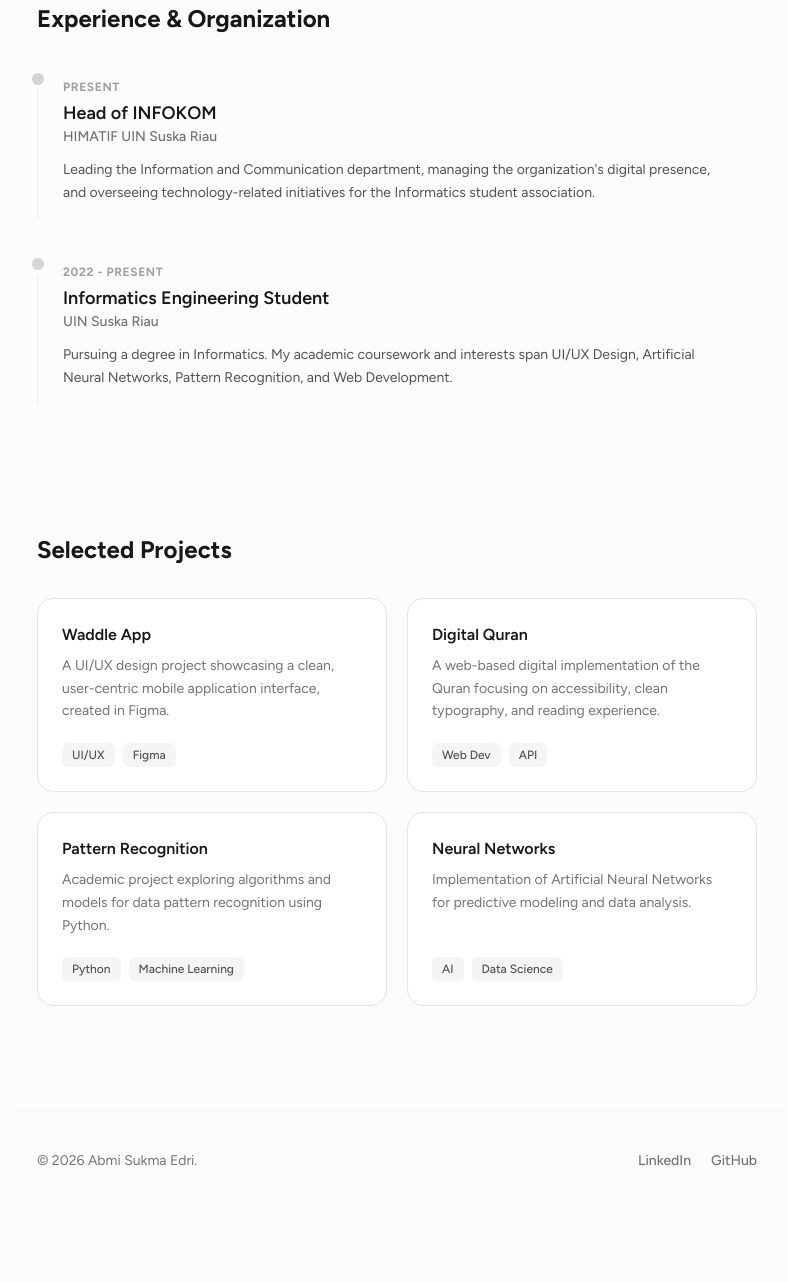
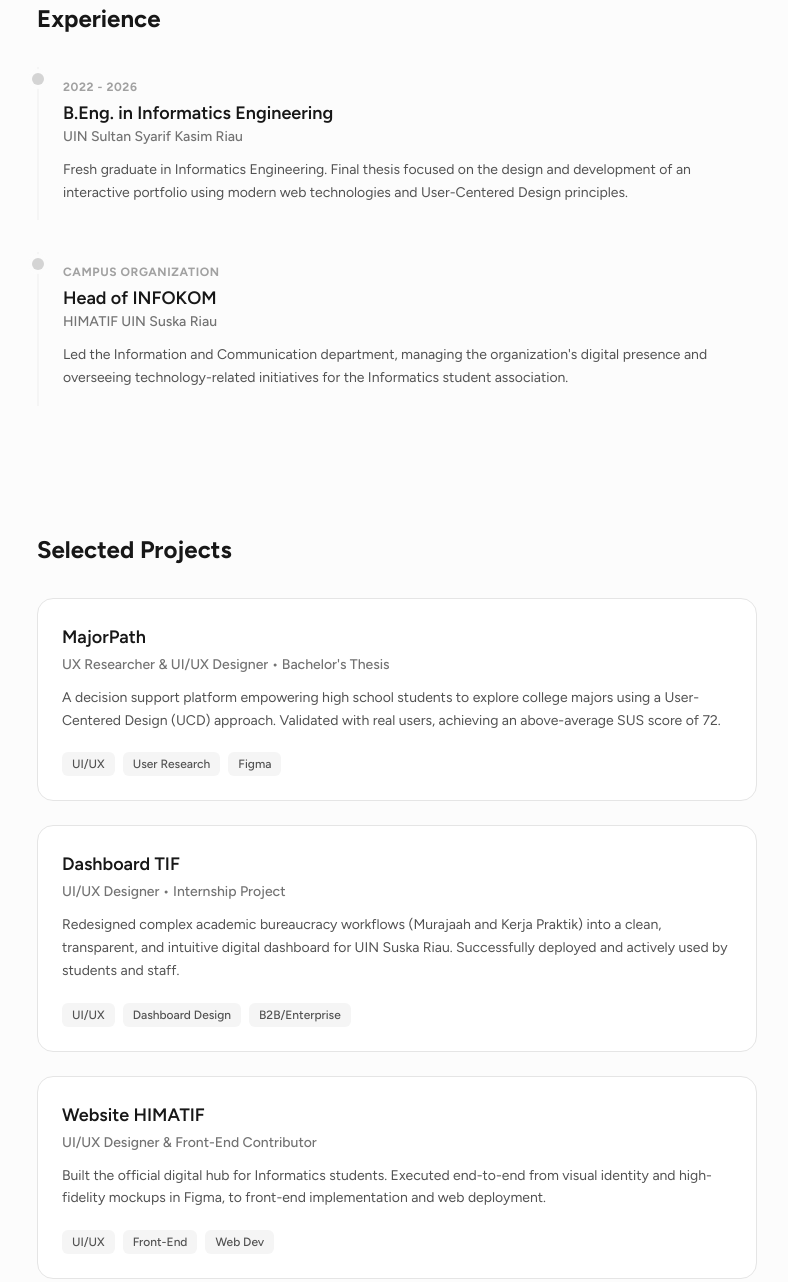
Before and after one commit to AbmiSukma/portofolio-abmise, a website: page index.html in a window 1280 px wide. Shown: the part 547-1829 px from the top of the page, without its empty margins (243-1031 px from the left). Before the commit the page ends 1758 px from the top, so only its background shows below. Drawn offline with Linux system fonts and the light colour scheme.

Commit message:
Update portfolio content: focus on UIN Suska, remove external experience, integrate real projects

```diff
--- a/index.html
+++ b/index.html
@@ -29,39 +29,39 @@
             Hi, I'm Abmi Sukma.
         </h1>
         <p class="text-lg text-neutral-600 leading-relaxed mb-8 max-w-2xl">
-            I'm an Informatics Engineering student at UIN Suska Riau. I focus on <span class="text-neutral-900 font-medium">UI/UX Design</span> and <span class="text-neutral-900 font-medium">Software Development</span>, building simple, clean, and user-centric digital experiences.
+            Fresh graduate in Informatics Engineering from UIN Suska Riau. I am a tinkerer pursuing quiet clarity with playfulness and curiosity—focusing on <span class="text-neutral-900 font-medium">UI/UX Design</span>, building systems, and telling stories.
         </p>
         <div class="flex flex-wrap gap-4">
-            <a href="https://www.linkedin.com/in/abmise/" target="_blank" class="px-5 py-2.5 bg-neutral-900 text-white rounded-lg text-sm font-medium hover:bg-neutral-800 transition-colors shadow-sm">
+            <a href="https://www.linkedin.com/in/abmi-sukma-1948ab250/" target="_blank" class="px-5 py-2.5 bg-neutral-900 text-white rounded-lg text-sm font-medium hover:bg-neutral-800 transition-colors shadow-sm">
                 LinkedIn Profile
             </a>
-            <a href="https://github.com/abmise" target="_blank" class="px-5 py-2.5 bg-white border border-neutral-200 text-neutral-700 rounded-lg text-sm font-medium hover:bg-neutral-50 hover:text-neutral-900 transition-colors shadow-sm">
+            <a href="https://github.com/AbmiSukma" target="_blank" class="px-5 py-2.5 bg-white border border-neutral-200 text-neutral-700 rounded-lg text-sm font-medium hover:bg-neutral-50 hover:text-neutral-900 transition-colors shadow-sm">
                 GitHub
             </a>
         </div>
     </header>
 
-    <!-- Experience & Organization -->
+    <!-- Experience Section -->
     <section id="experience" class="max-w-3xl mx-auto px-6 py-16">
-        <h2 class="text-2xl font-bold mb-8 text-neutral-900">Experience & Organization</h2>
+        <h2 class="text-2xl font-bold mb-8 text-neutral-900">Experience</h2>
 
         <div class="border-l-2 border-neutral-100 pl-6 pb-4">
             <div class="relative -left-[31px] w-3 h-3 bg-neutral-300 rounded-full top-1.5 ring-4 ring-[#fcfcfc]"></div>
-            <div class="mb-1 text-xs font-bold text-neutral-400 tracking-wider uppercase">Present</div>
-            <h3 class="text-lg font-semibold text-neutral-900">Head of INFOKOM</h3>
-            <p class="text-neutral-500 text-sm font-medium mb-3">HIMATIF UIN Suska Riau</p>
+            <div class="mb-1 text-xs font-bold text-neutral-400 tracking-wider uppercase">2022 - 2026</div>
+            <h3 class="text-lg font-semibold text-neutral-900">B.Eng. in Informatics Engineering</h3>
+            <p class="text-neutral-500 text-sm font-medium mb-3">UIN Sultan Syarif Kasim Riau</p>
             <p class="text-sm text-neutral-600 leading-relaxed max-w-2xl">
-                Leading the Information and Communication department, managing the organization's digital presence, and overseeing technology-related initiatives for the Informatics student association.
+                Fresh graduate in Informatics Engineering. Final thesis focused on the design and development of an interactive portfolio using modern web technologies and User-Centered Design principles.
             </p>
         </div>
 
         <div class="border-l-2 border-neutral-100 pl-6 mt-8 pb-4">
             <div class="relative -left-[31px] w-3 h-3 bg-neutral-300 rounded-full top-1.5 ring-4 ring-[#fcfcfc]"></div>
-            <div class="mb-1 text-xs font-bold text-neutral-400 tracking-wider uppercase">2022 - Present</div>
-            <h3 class="text-lg font-semibold text-neutral-900">Informatics Engineering Student</h3>
-            <p class="text-neutral-500 text-sm font-medium mb-3">UIN Suska Riau</p>
+            <div class="mb-1 text-xs font-bold text-neutral-400 tracking-wider uppercase">Campus Organization</div>
+            <h3 class="text-lg font-semibold text-neutral-900">Head of INFOKOM</h3>
+            <p class="text-neutral-500 text-sm font-medium mb-3">HIMATIF UIN Suska Riau</p>
             <p class="text-sm text-neutral-600 leading-relaxed max-w-2xl">
-                Pursuing a degree in Informatics. My academic coursework and interests span UI/UX Design, Artificial Neural Networks, Pattern Recognition, and Web Development.
+                Led the Information and Communication department, managing the organization's digital presence and overseeing technology-related initiatives for the Informatics student association.
             </p>
         </div>
     </section>
@@ -70,52 +70,46 @@
     <section id="projects" class="max-w-3xl mx-auto px-6 py-16">
         <h2 class="text-2xl font-bold mb-8 text-neutral-900">Selected Projects</h2>
 
-        <div class="grid sm:grid-cols-2 gap-5">
+        <div class="grid sm:grid-cols-1 gap-6">
             <!-- Project 1 -->
             <div class="group border border-neutral-200 bg-white rounded-2xl p-6 hover:border-neutral-300 hover:shadow-sm transition-all flex flex-col">
-                <h3 class="font-semibold text-neutral-900 mb-2">Waddle App</h3>
-                <p class="text-sm text-neutral-500 mb-5 leading-relaxed">
-                    A UI/UX design project showcasing a clean, user-centric mobile application interface, created in Figma.
+                <h3 class="font-semibold text-neutral-900 mb-1 text-lg">MajorPath</h3>
+                <p class="text-sm font-medium text-neutral-500 mb-3">UX Researcher & UI/UX Designer • Bachelor's Thesis</p>
+                <p class="text-sm text-neutral-600 mb-5 leading-relaxed">
+                    A decision support platform empowering high school students to explore college majors using a User-Centered Design (UCD) approach. Validated with real users, achieving an above-average SUS score of 72.
                 </p>
                 <div class="flex flex-wrap gap-2 mt-auto">
                     <span class="px-2.5 py-1 bg-neutral-100 text-neutral-600 text-xs rounded-md font-medium">UI/UX</span>
+                    <span class="px-2.5 py-1 bg-neutral-100 text-neutral-600 text-xs rounded-md font-medium">User Research</span>
                     <span class="px-2.5 py-1 bg-neutral-100 text-neutral-600 text-xs rounded-md font-medium">Figma</span>
                 </div>
             </div>
 
             <!-- Project 2 -->
             <div class="group border border-neutral-200 bg-white rounded-2xl p-6 hover:border-neutral-300 hover:shadow-sm transition-all flex flex-col">
-                <h3 class="font-semibold text-neutral-900 mb-2">Digital Quran</h3>
-                <p class="text-sm text-neutral-500 mb-5 leading-relaxed">
-                    A web-based digital implementation of the Quran focusing on accessibility, clean typography, and reading experience.
+                <h3 class="font-semibold text-neutral-900 mb-1 text-lg">Dashboard TIF</h3>
+                <p class="text-sm font-medium text-neutral-500 mb-3">UI/UX Designer • Internship Project</p>
+                <p class="text-sm text-neutral-600 mb-5 leading-relaxed">
+                    Redesigned complex academic bureaucracy workflows (Murajaah and Kerja Praktik) into a clean, transparent, and intuitive digital dashboard for UIN Suska Riau. Successfully deployed and actively used by students and staff.
                 </p>
                 <div class="flex flex-wrap gap-2 mt-auto">
-                    <span class="px-2.5 py-1 bg-neutral-100 text-neutral-600 text-xs rounded-md font-medium">Web Dev</span>
-                    <span class="px-2.5 py-1 bg-neutral-100 text-neutral-600 text-xs rounded-md font-medium">API</span>
+                    <span class="px-2.5 py-1 bg-neutral-100 text-neutral-600 text-xs rounded-md font-medium">UI/UX</span>
+                    <span class="px-2.5 py-1 bg-neutral-100 text-neutral-600 text-xs rounded-md font-medium">Dashboard Design</span>
+                    <span class="px-2.5 py-1 bg-neutral-100 text-neutral-600 text-xs rounded-md font-medium">B2B/Enterprise</span>
                 </div>
             </div>
 
             <!-- Project 3 -->
             <div class="group border border-neutral-200 bg-white rounded-2xl p-6 hover:border-neutral-300 hover:shadow-sm transition-all flex flex-col">
-                <h3 class="font-semibold text-neutral-900 mb-2">Pattern Recognition</h3>
-                <p class="text-sm text-neutral-500 mb-5 leading-relaxed">
-                    Academic project exploring algorithms and models for data pattern recognition using Python.
+                <h3 class="font-semibold text-neutral-900 mb-1 text-lg">Website HIMATIF</h3>
+                <p class="text-sm font-medium text-neutral-500 mb-3">UI/UX Designer & Front-End Contributor</p>
+                <p class="text-sm text-neutral-600 mb-5 leading-relaxed">
+                    Built the official digital hub for Informatics students. Executed end-to-end from visual identity and high-fidelity mockups in Figma, to front-end implementation and web deployment.
                 </p>
                 <div class="flex flex-wrap gap-2 mt-auto">
-                    <span class="px-2.5 py-1 bg-neutral-100 text-neutral-600 text-xs rounded-md font-medium">Python</span>
-                    <span class="px-2.5 py-1 bg-neutral-100 text-neutral-600 text-xs rounded-md font-medium">Machine Learning</span>
-                </div>
-            </div>
-
-            <!-- Project 4 -->
-            <div class="group border border-neutral-200 bg-white rounded-2xl p-6 hover:border-neutral-300 hover:shadow-sm transition-all flex flex-col">
-                <h3 class="font-semibold text-neutral-900 mb-2">Neural Networks</h3>
-                <p class="text-sm text-neutral-500 mb-5 leading-relaxed">
-                    Implementation of Artificial Neural Networks for predictive modeling and data analysis.
-                </p>
-                <div class="flex flex-wrap gap-2 mt-auto">
-                    <span class="px-2.5 py-1 bg-neutral-100 text-neutral-600 text-xs rounded-md font-medium">AI</span>
-                    <span class="px-2.5 py-1 bg-neutral-100 text-neutral-600 text-xs rounded-md font-medium">Data Science</span>
+                    <span class="px-2.5 py-1 bg-neutral-100 text-neutral-600 text-xs rounded-md font-medium">UI/UX</span>
+                    <span class="px-2.5 py-1 bg-neutral-100 text-neutral-600 text-xs rounded-md font-medium">Front-End</span>
+                    <span class="px-2.5 py-1 bg-neutral-100 text-neutral-600 text-xs rounded-md font-medium">Web Dev</span>
                 </div>
             </div>
         </div>
@@ -127,8 +121,8 @@
             &copy; 2026 Abmi Sukma Edri.
         </p>
         <div class="flex gap-5">
-            <a href="https://linkedin.com/in/abmise" target="_blank" class="text-sm font-medium text-neutral-500 hover:text-neutral-900 transition-colors">LinkedIn</a>
-            <a href="https://github.com/abmise" target="_blank" class="text-sm font-medium text-neutral-500 hover:text-neutral-900 transition-colors">GitHub</a>
+            <a href="https://www.linkedin.com/in/abmi-sukma-1948ab250/" target="_blank" class="text-sm font-medium text-neutral-500 hover:text-neutral-900 transition-colors">LinkedIn</a>
+            <a href="https://github.com/AbmiSukma" target="_blank" class="text-sm font-medium text-neutral-500 hover:text-neutral-900 transition-colors">GitHub</a>
         </div>
     </footer>
 
```
